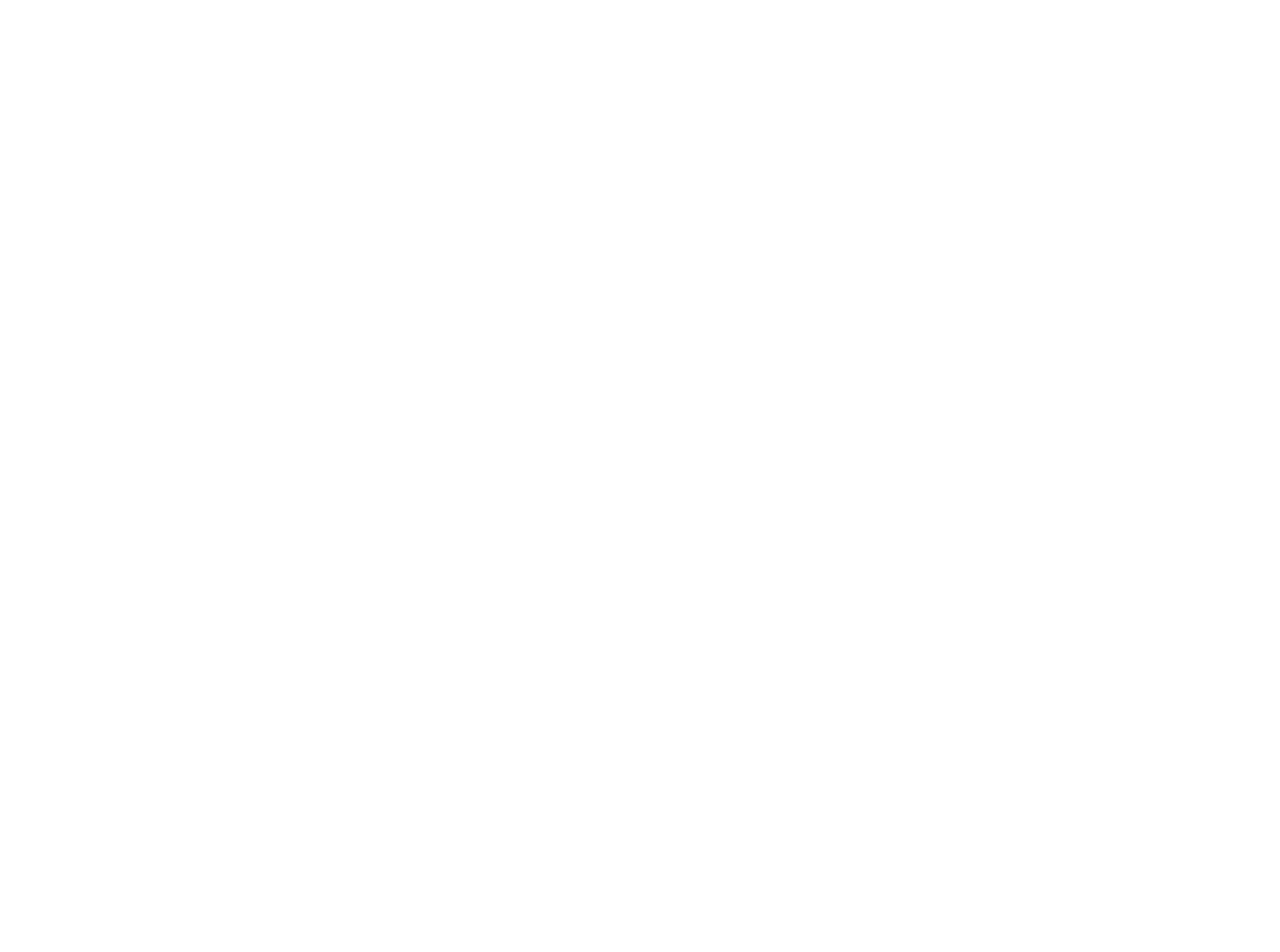
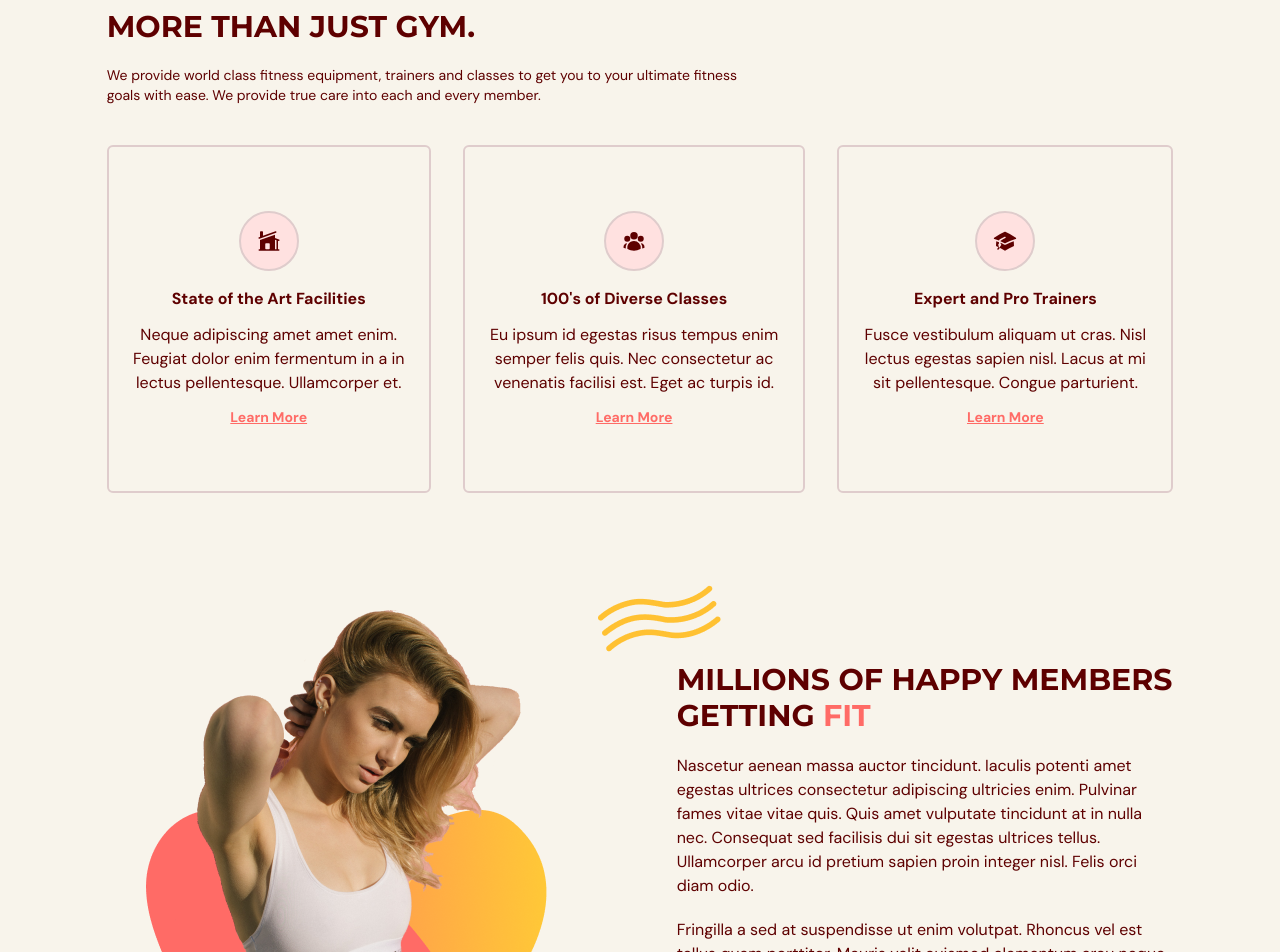
Before and after one commit to Sachin-RJ7/Gym-React-Typescript, a React (Vite) app: page / in a window 1280 px wide. Shown: the part 840-1792 px from the top of the page. Before the commit the page ends 800 px from the top, so only its background shows below. Built offline with nearby package versions, Linux system fonts and the light colour scheme.

Commit message:
benefit section is done

```diff
--- a/src/App.tsx
+++ b/src/App.tsx
@@ -1,6 +1,7 @@
 import { useState, useEffect } from "react";
 import Navbar from "./components/Navbar/Navbar";
 import Home from "./components/Home/Home";
+import Benefits from "./components/Benefit/Benefits"
 import { SelectedPage } from "./shared/type";
 
 const App = () => {
@@ -30,6 +31,7 @@
         setSelectedPage={setSelectedPage}
       />
       <Home setSelectedPage={setSelectedPage} />
+      <Benefits setSelectedPage={setSelectedPage} />
     </div>
   );
 };
--- /dev/null
+++ b/src/components/Benefit/Benefit.tsx
@@ -0,0 +1,42 @@
+import { SelectedPage } from "@/shared/type";
+import { motion } from "framer-motion";
+import AnchorLink from "react-anchor-link-smooth-scroll";
+
+const childVariant = {
+  hidden: { opacity: 0, scale: 0.9 },
+  visible: { opacity: 1, scale: 1 },
+};
+
+type Props = {
+  icon: JSX.Element;
+  title: string;
+  description: string;
+  setSelectedPage: (value: SelectedPage) => void;
+};
+
+const Benefit = ({ icon, title, description, setSelectedPage }: Props) => {
+  return (
+    <motion.div
+      variants={childVariant}
+      className="mt-5 rounded-md border-2 border-gray-100 px-5 py-16 text-center"
+    >
+      <div className="mb-4 flex justify-center">
+        <div className="rounded-full border-2 border-gray-100 bg-primary-100 p-4">
+          {icon}
+        </div>
+      </div>
+
+      <h4 className="font-bold">{title}</h4>
+      <p className="my-3">{description}</p>
+      <AnchorLink
+        className="text-sm font-bold text-primary-500 underline hover:text-secondary-500"
+        onClick={() => setSelectedPage(SelectedPage.ContactUs)}
+        href={`#${SelectedPage.ContactUs}`}
+      >
+        <p>Learn More</p>
+      </AnchorLink>
+    </motion.div>
+  );
+};
+
+export default Benefit;
--- /dev/null
+++ b/src/components/Benefit/Benefits.tsx
@@ -0,0 +1,156 @@
+import ActionButton from "@/shared/ActionButton";
+import HText from "@/shared/HText";
+import { BenefitType, SelectedPage } from "@/shared/type";
+import {
+  HomeModernIcon,
+  UserGroupIcon,
+  AcademicCapIcon,
+} from "@heroicons/react/24/solid";
+import { motion } from "framer-motion";
+import BenefitsPageGraphic from "@/assets/BenefitsPageGraphic.png";
+import Benefit from "./Benefit";
+
+const benefits: Array<BenefitType> = [
+  {
+    icon: <HomeModernIcon className="h-6 w-6" />,
+    title: "State of the Art Facilities",
+    description:
+      "Neque adipiscing amet amet enim. Feugiat dolor enim fermentum in a in lectus pellentesque. Ullamcorper et.",
+  },
+  {
+    icon: <UserGroupIcon className="h-6 w-6" />,
+    title: "100's of Diverse Classes",
+    description:
+      "Eu ipsum id egestas risus tempus enim semper felis quis. Nec consectetur ac venenatis facilisi est. Eget ac turpis id.",
+  },
+  {
+    icon: <AcademicCapIcon className="h-6 w-6" />,
+    title: "Expert and Pro Trainers",
+    description:
+      "Fusce vestibulum aliquam ut cras. Nisl lectus egestas sapien nisl. Lacus at mi sit pellentesque. Congue parturient.",
+  },
+];
+
+const container = {
+  hidden: {},
+  visible: {
+    transition: { staggerChildren: 0.2 },
+  },
+};
+
+type Props = {
+  setSelectedPage: (value: SelectedPage) => void;
+};
+
+const Benefits = ({ setSelectedPage }: Props) => {
+  return (
+    <section id="benefits" className="mx-auto min-h-full w-5/6 py-20">
+      <motion.div
+        onViewportEnter={() => setSelectedPage(SelectedPage.Benefits)}
+      >
+        <motion.div
+          className="md:my-5 md:w-3/5"
+          initial="hidden"
+          whileInView="visible"
+          viewport={{ once: true, amount: 0.5 }}
+          transition={{ duration: 0.5 }}
+          variants={{
+            hidden: { opacity: 0, x: -50 },
+            visible: { opacity: 1, x: 0 },
+          }}
+        >
+          <HText>MORE THAN JUST GYM.</HText>
+          <p className="my-5 text-sm">
+            We provide world class fitness equipment, trainers and classes to
+            get you to your ultimate fitness goals with ease. We provide true
+            care into each and every member.
+          </p>
+        </motion.div>
+
+        <motion.div
+          className="mt-5 items-center justify-between gap-8 md:flex"
+          initial="hidden"
+          whileInView="visible"
+          viewport={{ once: true, amount: 0.5 }}
+          variants={container}
+        >
+          {benefits.map((benefit: BenefitType) => (
+            <Benefit
+              key={benefit.title}
+              icon={benefit.icon}
+              title={benefit.title}
+              description={benefit.description}
+              setSelectedPage={setSelectedPage}
+            />
+          ))}
+        </motion.div>
+
+        <div className="mt-16 items-center justify-between gap-20 md:mt-28 md:flex">
+          <img
+            className="mx-auto"
+            alt="benefits-page-graphic"
+            src={BenefitsPageGraphic}
+          />
+
+          <div>
+            <div className="relative">
+              <div className="before:absolute before:-top-20 before:-left-20 before:z-[1] before:content-abstractwaves">
+                <motion.div
+                  initial="hidden"
+                  whileInView="visible"
+                  viewport={{ once: true, amount: 0.5 }}
+                  transition={{ duration: 0.5 }}
+                  variants={{
+                    hidden: { opacity: 0, x: 50 },
+                    visible: { opacity: 1, x: 0 },
+                  }}
+                >
+                  <HText>
+                    MILLIONS OF HAPPY MEMBERS GETTING
+                    <span className="text-primary-500"> FIT</span>
+                  </HText>
+                </motion.div>
+              </div>
+            </div>
+
+            <motion.div
+              initial="hidden"
+              whileInView="visible"
+              viewport={{ once: true, amount: 0.5 }}
+              transition={{ delay: 0.2, duration: 0.5 }}
+              variants={{
+                hidden: { opacity: 0, x: 50 },
+                visible: { opacity: 1, x: 0 },
+              }}
+            >
+              <p className="my-5">
+                Nascetur aenean massa auctor tincidunt. Iaculis potenti amet
+                egestas ultrices consectetur adipiscing ultricies enim. Pulvinar
+                fames vitae vitae quis. Quis amet vulputate tincidunt at in
+                nulla nec. Consequat sed facilisis dui sit egestas ultrices
+                tellus. Ullamcorper arcu id pretium sapien proin integer nisl.
+                Felis orci diam odio.
+              </p>
+              <p className="mb-5">
+                Fringilla a sed at suspendisse ut enim volutpat. Rhoncus vel est
+                tellus quam porttitor. Mauris velit euismod elementum arcu neque
+                facilisi. Amet semper tortor facilisis metus nibh. Rhoncus sit
+                enim mattis odio in risus nunc.
+              </p>
+            </motion.div>
+
+            <div className="relative mt-16">
+              <div className="before:absolute before:-bottom-20 before:right-40 before:z-[-1] before:content-sparkles">
+                <ActionButton setSelectedPage={setSelectedPage}>
+                  Join Now
+                </ActionButton>
+              </div>
+            </div>
+          </div>
+        </div>
+      </motion.div>
+    </section>
+  );
+};
+
+export default Benefits;
--- /dev/null
+++ b/src/shared/HText.tsx
@@ -0,0 +1,11 @@
+import { ReactNode } from "react";
+type Props = {
+  children: ReactNode;
+};
+const HText = ({ children }: Props) => {
+  return (
+    <h1 className="basis-3/5 font-montserrat text-3xl font-bold">{children}</h1>
+  );
+};
+
+export default HText;
--- a/src/shared/type.ts
+++ b/src/shared/type.ts
@@ -4,3 +4,9 @@
     OurClasses = "ourclasses",
     ContactUs = "contactus",
 }
+
+export interface BenefitType {
+    icon: JSX.Element;
+    title: string;
+    description: string;
+}
```
